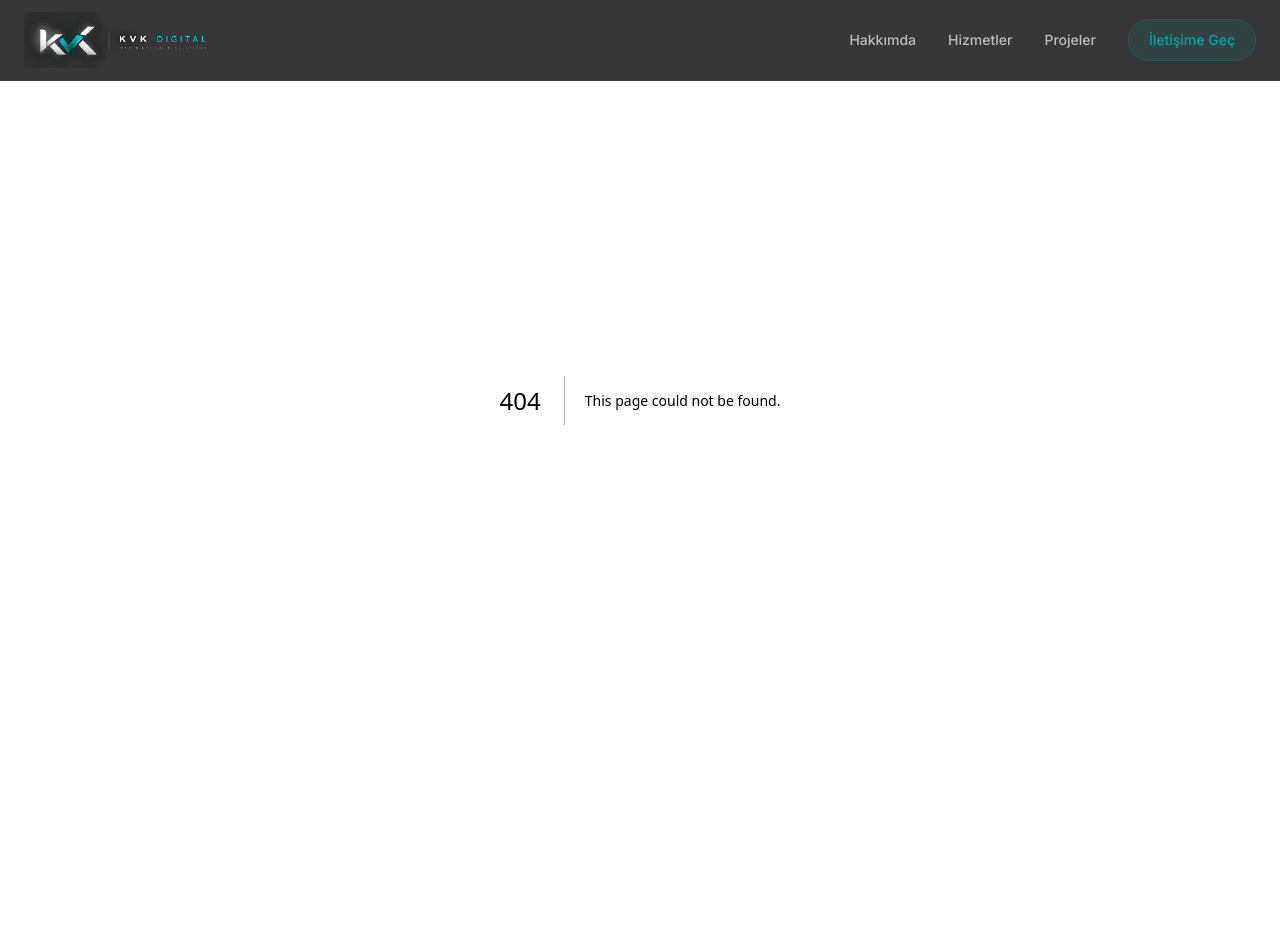
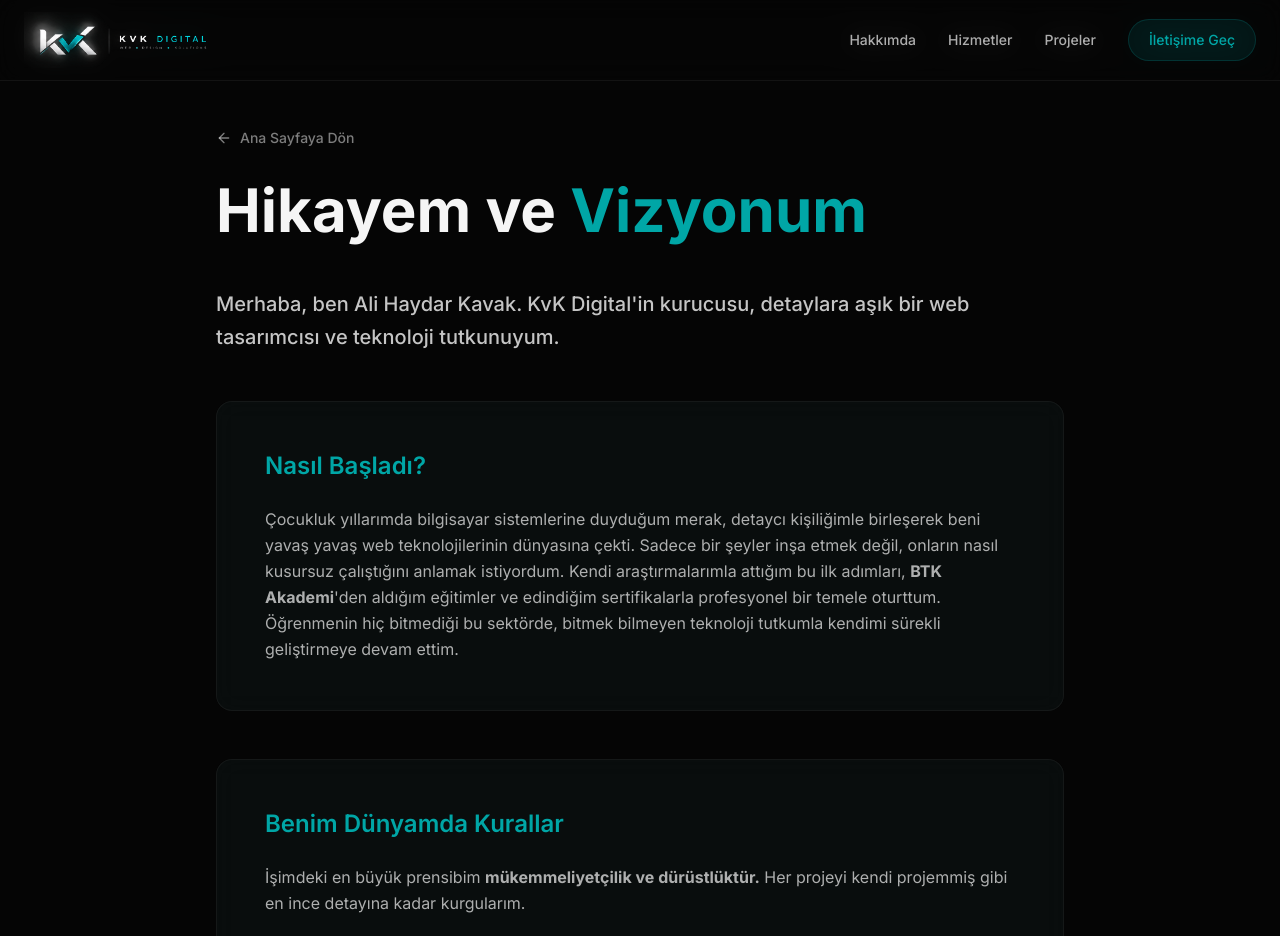
Before and after one commit to ReckyRey05/kvk-dijital, a Next.js app: page /hakkimda in a window 1280 px wide. Before the commit this address had no page. Shown: the top 936 px of the page. Before the commit the page ends 800 px from the top, so only its background shows below. Built offline with nearby package versions, Linux system fonts and the light colour scheme.

Commit message:
feat: create dedicated Hakkimda page and shorten homepage About section

```diff
--- /dev/null
+++ b/src/app/hakkimda/page.tsx
@@ -0,0 +1,67 @@
+import Header from "@/components/Header";
+import Footer from "@/components/Footer";
+import { ArrowRight } from "lucide-react";
+import Link from "next/link";
+
+export default function Hakkimda() {
+  return (
+    <main className="flex min-h-screen flex-col items-center overflow-hidden pt-32 pb-16">
+      <Header />
+
+      <div className="container mx-auto px-6 max-w-4xl">
+        <div className="mb-12">
+          <Link href="/" className="inline-flex items-center gap-2 text-foreground/50 hover:text-accent transition-colors text-sm font-medium mb-8">
+            <ArrowRight className="w-4 h-4 rotate-180" /> Ana Sayfaya Dön
+          </Link>
+          <h1 className="text-4xl md:text-6xl font-bold mb-6">
+            Hikayem ve <span className="text-accent">Vizyonum</span>
+          </h1>
+        </div>
+
+        <div className="prose prose-invert prose-lg max-w-none">
+          <p className="text-xl text-foreground/80 leading-relaxed font-medium mb-12">
+            Merhaba, ben Ali Haydar Kavak. KvK Digital'in kurucusu, detaylara aşık bir web tasarımcısı ve teknoloji tutkunuyum.
+          </p>
+
+          <div className="space-y-12">
+            <section className="glass-panel p-8 md:p-12">
+              <h2 className="text-2xl font-semibold mb-6 text-accent">Nasıl Başladı?</h2>
+              <p className="text-foreground/70 leading-relaxed">
+                Çocukluk yıllarımda bilgisayar sistemlerine duyduğum merak, detaycı kişiliğimle birleşerek beni yavaş yavaş web teknolojilerinin dünyasına çekti. Sadece bir şeyler inşa etmek değil, onların nasıl kusursuz çalıştığını anlamak istiyordum. Kendi araştırmalarımla attığım bu ilk adımları, <strong>BTK Akademi</strong>'den aldığım eğitimler ve edindiğim sertifikalarla profesyonel bir temele oturttum. Öğrenmenin hiç bitmediği bu sektörde, bitmek bilmeyen teknoloji tutkumla kendimi sürekli geliştirmeye devam ettim.
+              </p>
+            </section>
+
+            <section className="glass-panel p-8 md:p-12">
+              <h2 className="text-2xl font-semibold mb-6 text-accent">Benim Dünyamda Kurallar</h2>
+              <p className="text-foreground/70 leading-relaxed mb-4">
+                İşimdeki en büyük prensibim <strong>mükemmeliyetçilik ve dürüstlüktür.</strong> Her projeyi kendi projemmiş gibi en ince detayına kadar kurgularım.
+              </p>
+              <p className="text-foreground/70 leading-relaxed">
+                Şeffaf ve hızlı iletişime son derece inanırım. Benim dünyamda "2 olan bir şeye asla 1 denmez", süreç neyi gerektiriyorsa odur. Beklentileri doğru yönetmek, müşteriye hayal satmak yerine sağlam temelleri olan dijital gerçeklikler sunmak her zaman birinci önceliğimdir. Samimi yaklaşımımla öncelikle insanların dertlerini ve hedeflerini dinler, sonra bu sorunlara nokta atışı dijital çözümler üretirim.
+              </p>
+            </section>
+
+            <section className="glass-panel p-8 md:p-12">
+              <h2 className="text-2xl font-semibold mb-6 text-accent">Gelecek Hedefi</h2>
+              <p className="text-foreground/70 leading-relaxed">
+                KVK Digital'i kurarken amacım sadece göze hitap eden, estetik web siteleri teslim edip süreci bitirmek değildi. Asıl hedefim, işletmelerin ve bireylerin <strong>dijital büyüme danışmanı</strong> olmaktı. Sadece kod yazan biri değil, markanızın potansiyelini teknolojinin gücüyle açığa çıkaran bir rehber olmayı amaçlıyorum.
+              </p>
+            </section>
+          </div>
+
+          <div className="mt-16 text-center">
+            <h3 className="text-2xl font-semibold mb-6">Vizyonunuzu birlikte koda dökmeye hazır mısınız?</h3>
+            <Link
+              href="/#contact"
+              className="inline-flex items-center gap-2 px-8 py-4 rounded-full bg-accent text-background font-bold hover:bg-accent/90 transition-colors"
+            >
+              Hemen İletişime Geçin
+            </Link>
+          </div>
+        </div>
+      </div>
+
+      <Footer />
+    </main>
+  );
+}
--- a/src/components/About.tsx
+++ b/src/components/About.tsx
@@ -1,5 +1,6 @@
 "use client";
 
+import Link from "next/link";
 import { motion } from "framer-motion";
 import { Code2, Cpu, Layout, Zap } from "lucide-react";
 
@@ -40,14 +41,15 @@ export default function About() {
             </h2>
             <div className="text-foreground/70 text-lg leading-relaxed max-w-3xl space-y-6">
               <p>
-                Merhaba, ben <strong className="text-foreground font-medium">Ali Haydar Kavak</strong>. Çocukluk yıllarımda bilgisayar sistemlerine duyduğum merak, detaycı kişiliğimle birleşerek beni web teknolojilerinin dünyasına çekti. Kendi araştırmalarımla attığım bu ilk adımları, <strong>BTK Akademi</strong>'den aldığım eğitimler ve edindiğim sertifikalarla profesyonel bir temele oturttum. Sonrasında ise bitmek bilmeyen teknoloji tutkumla kendimi sürekli geliştirmeye devam ettim.
+                Merhaba, ben <strong className="text-foreground font-medium">Ali Haydar Kavak</strong>. Çocukluk yıllarımda bilgisayar sistemlerine duyduğum merak, detaycı kişiliğimle birleşerek beni web teknolojilerinin dünyasına çekti. KVK Digital'in kurucusu olarak amacım sadece estetik web siteleri teslim edip süreci bitirmek değil; aynı zamanda markanızın <strong>dijital büyüme danışmanı</strong> olmaktır.
               </p>
-              <p>
-                İşimdeki en büyük prensibim <strong>mükemmeliyetçilik ve dürüstlüktür.</strong> Her projeyi en ince detayına kadar kurgularım. Şeffaf ve hızlı iletişime inanırım; benim dünyamda "2 olan bir şeye asla 1 denmez", süreç neyi gerektiriyorsa odur. Samimi yaklaşımımla öncelikle insanların dertlerini dinler, sonra bu sorunlara nokta atışı dijital çözümler üretirim.
-              </p>
-              <p>
-                KVK Digital'i kurarken amacım sadece estetik web siteleri teslim edip süreci bitirmek değildi; aynı zamanda markaların <strong>dijital büyüme danışmanı</strong> olmaktı. İşinize sizin kadar değer veren, şeffaf ve teknolojiye tutkulu bir partner arıyorsanız, vizyonunuzu birlikte koda dökmeye hazırım.
-              </p>
+
+              <div className="pt-4">
+                <Link href="/hakkimda" className="inline-flex items-center gap-2 text-accent font-medium hover:text-white transition-colors group">
+                  Hikayemi Oku
+                  <span className="group-hover:translate-x-1 transition-transform">→</span>
+                </Link>
+              </div>
             </div>
           </motion.div>
 
--- a/src/components/Header.tsx
+++ b/src/components/Header.tsx
@@ -9,7 +9,7 @@ export default function Header() {
           <LogoHorizontal className="h-14" />
         </Link>
         <nav className="hidden md:flex items-center gap-8 text-sm font-medium text-foreground/70">
-          <Link href="#" className="hover:text-accent transition-colors">Hakkımda</Link>
+          <Link href="/hakkimda" className="hover:text-accent transition-colors">Hakkımda</Link>
           <Link href="#" className="hover:text-accent transition-colors">Hizmetler</Link>
           <Link href="#" className="hover:text-accent transition-colors">Projeler</Link>
           <button className="px-5 py-2.5 rounded-full bg-accent/10 text-accent hover:bg-accent/20 transition-colors border border-accent/20">
```
